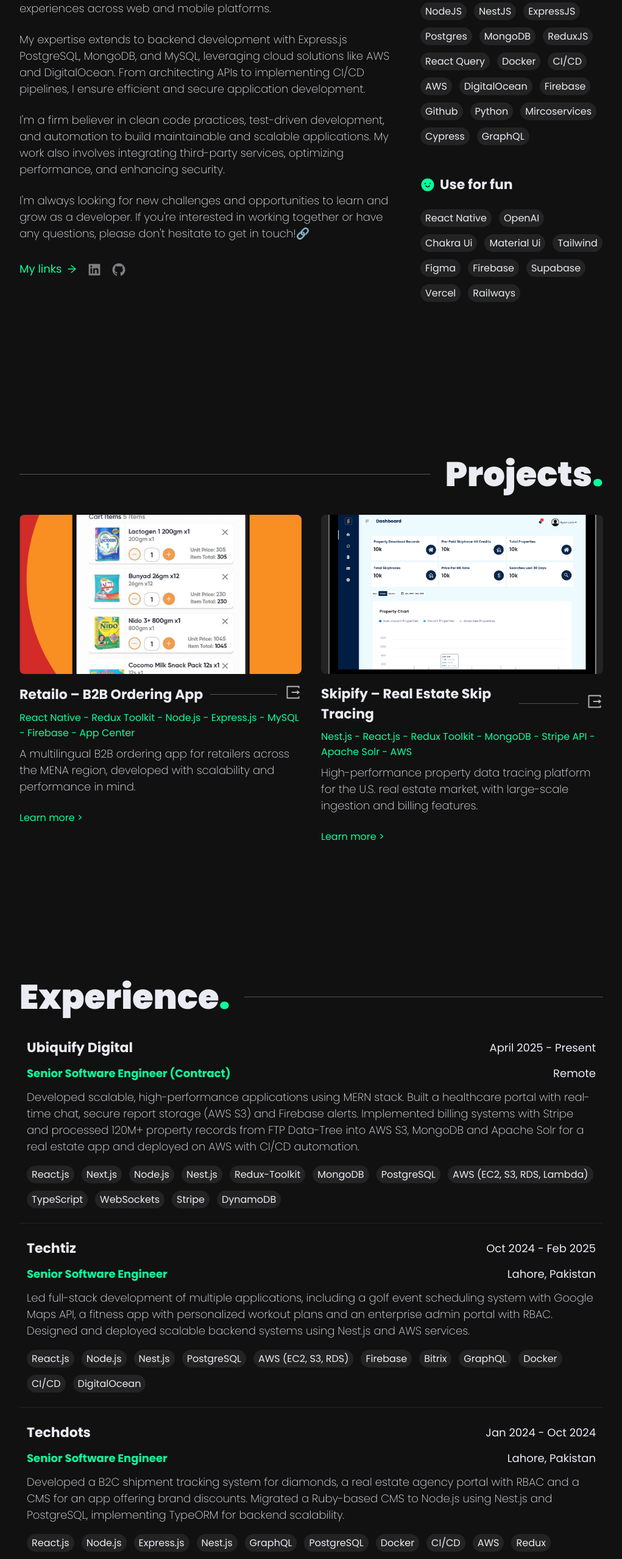
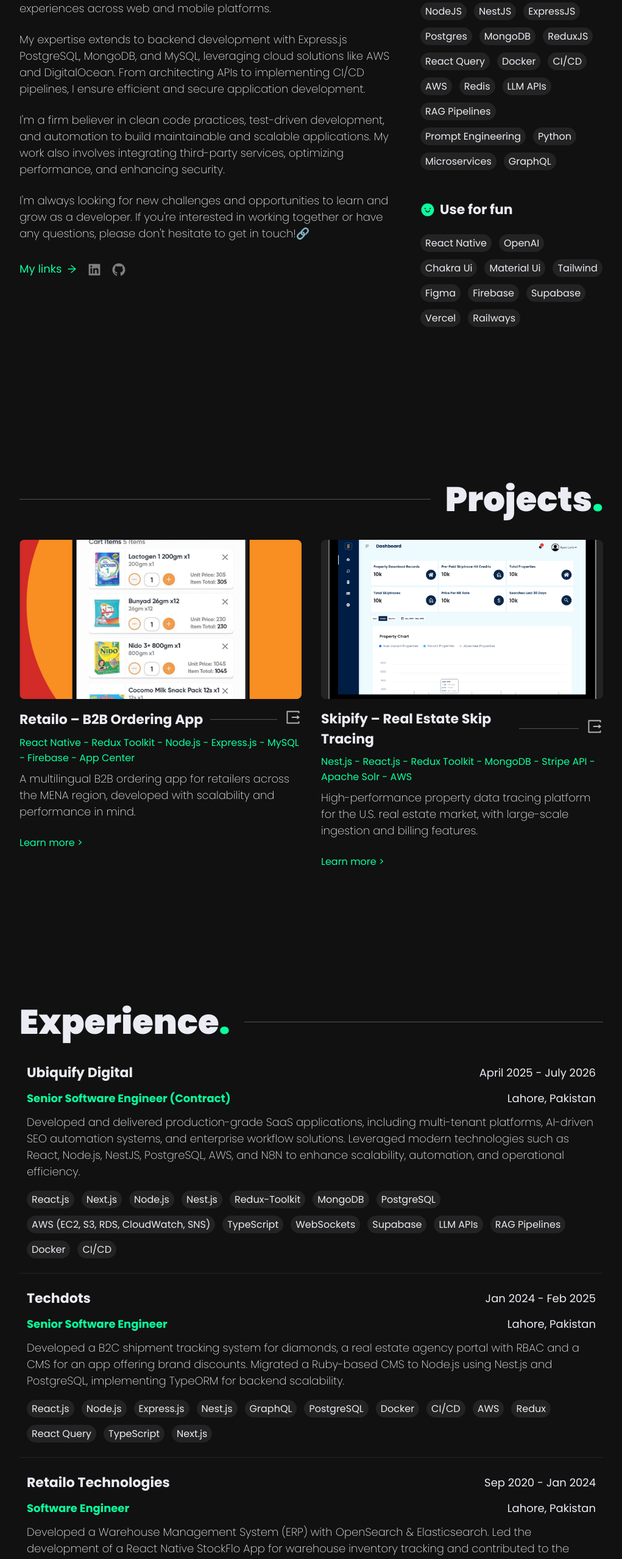
Before and after one commit to AbdulQadir1998/portfolio-v2, a Next.js app: page / in a window 1280 px wide. Shown: the part 1222-3778 px from the top of the page at 61% size, without its empty margins (159-1180 px from the left). Built offline with nearby package versions, Linux system fonts and the light colour scheme.

Commit message:
:sparkles: update skills

```diff
--- a/components/home/about/Stats.tsx
+++ b/components/home/about/Stats.tsx
@@ -27,12 +27,12 @@ export const Stats = () => {
             <span className="chip">Docker</span>
             <span className="chip">CI/CD</span>
             <span className="chip">AWS</span>
-            <span className="chip">DigitalOcean</span>
-            <span className="chip">Firebase</span>
-            <span className="chip">Github</span>
+            <span className="chip">Redis</span>
+            <span className="chip">LLM APIs</span>
+            <span className="chip">RAG Pipelines</span>
+            <span className="chip">Prompt Engineering</span>
             <span className="chip">Python</span>
-            <span className="chip">Mircoservices</span>
-            <span className="chip">Cypress</span>
+            <span className="chip">Microservices</span>
             <span className="chip">GraphQL</span>
 
 
--- a/components/home/experience/Experience.tsx
+++ b/components/home/experience/Experience.tsx
@@ -16,10 +16,10 @@ const experience = [
   {
     title: "Ubiquify Digital",
     position: "Senior Software Engineer (Contract)",
-    time: "April 2025 - Present",
-    location: "Remote",
+    time: "April 2025 - July 2026",
+    location: "Lahore, Pakistan",
     description:
-      "Developed scalable, high-performance applications using MERN stack. Built a healthcare portal with real-time chat, secure report storage (AWS S3) and Firebase alerts. Implemented billing systems with Stripe and processed 120M+ property records from FTP Data-Tree into AWS S3, MongoDB and Apache Solr for a real estate app and deployed on AWS with CI/CD automation.",
+      "Developed and delivered production-grade SaaS applications, including multi-tenant platforms, AI-driven SEO automation systems, and enterprise workflow solutions. Leveraged modern technologies such as React, Node.js, NestJS, PostgreSQL, AWS, and N8N to enhance scalability, automation, and operational efficiency.",
     tech: [
       "React.js",
       "Next.js",
@@ -28,38 +28,20 @@ const experience = [
       "Redux-Toolkit",
       "MongoDB",
       "PostgreSQL",
-      "AWS (EC2, S3, RDS, Lambda)",
+      "AWS (EC2, S3, RDS, CloudWatch, SNS)",
       "TypeScript",
       "WebSockets",
-      "Stripe",
-      "DynamoDB",
-    ],
-  },
-  {
-    title: "Techtiz",
-    position: "Senior Software Engineer",
-    time: "Oct 2024 - Feb 2025",
-    location: "Lahore, Pakistan",
-    description:
-      "Led full-stack development of multiple applications, including a golf event scheduling system with Google Maps API, a fitness app with personalized workout plans and an enterprise admin portal with RBAC. Designed and deployed scalable backend systems using Nest.js and AWS services.",
-    tech: [
-      "React.js",
-      "Node.js",
-      "Nest.js",
-      "PostgreSQL",
-      "AWS (EC2, S3, RDS)",
-      "Firebase",
-      "Bitrix",
-      "GraphQL",
+      "Supabase",
+      "LLM APIs",
+      "RAG Pipelines",
       "Docker",
       "CI/CD",
-      "DigitalOcean"
     ],
   },
   {
     title: "Techdots",
     position: "Senior Software Engineer",
-    time: "Jan 2024 - Oct 2024",
+    time: "Jan 2024 - Feb 2025",
     location: "Lahore, Pakistan",
     description:
       "Developed a B2C shipment tracking system for diamonds, a real estate agency portal with RBAC and a CMS for an app offering brand discounts. Migrated a Ruby-based CMS to Node.js using Nest.js and PostgreSQL, implementing TypeORM for backend scalability.",
```
Also changed, not shown: 1 other file (tests, documents, lock files or other folders).
